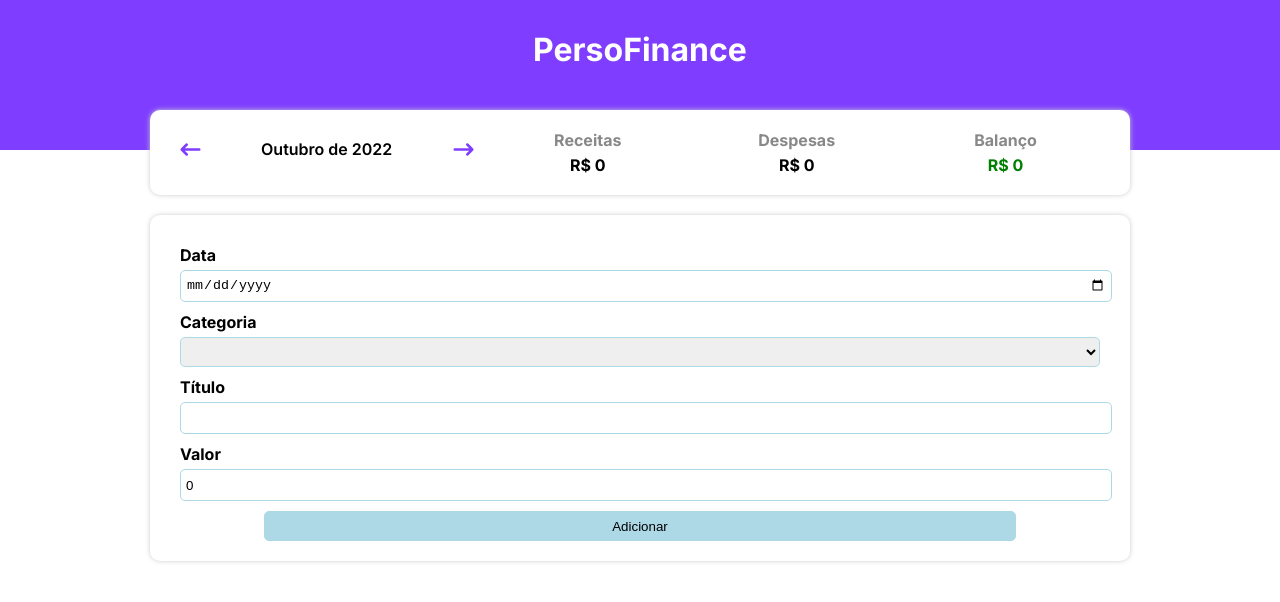
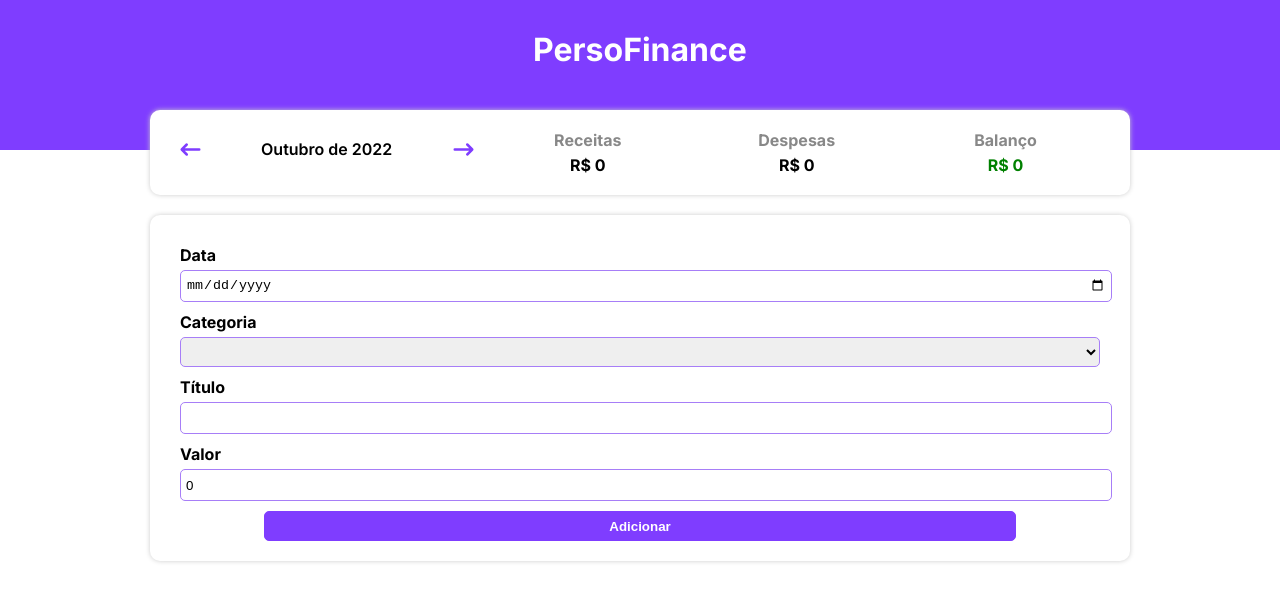
Before and after one commit to KaduMS/personalFinance, a React (Create React App) app: page / in a window 1280 px wide. Shown: the top 602 px of the page. Built offline with nearby package versions, Linux system fonts and the light colour scheme.

Commit message:
development: style

```diff
--- a/src/components/InputArea/styles.ts
+++ b/src/components/InputArea/styles.ts
@@ -22,7 +22,7 @@ export const Input = styled.input`
   width: 100%;
   height: 30px;
   padding: 0 5px;
-  border: 1px solid lightblue;
+  border: 1px solid #a77ef7;
   border-radius: 5px;
 `;
 
@@ -30,7 +30,7 @@ export const Select = styled.select`
   width: 100%;
   height: 30px;
   padding: 0 5px;
-  border: 1px solid lightblue;
+  border: 1px solid #a77ef7;
   border-radius: 5px;
 `;
 
@@ -40,14 +40,17 @@ export const Button = styled.button`
   margin:auto;
   display: block;
   padding: 0 5px;
-  border: 1px solid lightblue;
+  border: 1px solid #7F3DFF;
   border-radius: 5px;
-  background-color: lightblue;
-  color: black;
+  background-color: #7F3DFF;
+  color: white;
+  font-weight: bold;
   cursor: pointer;
 
   &:hover {
-    background-color: blue;
-    color: white;
+    transition: all 0.6s;
+    border: 1px solid #3a04a3;
+    background-color: #3a04a3;
+
   }
 `;
```
